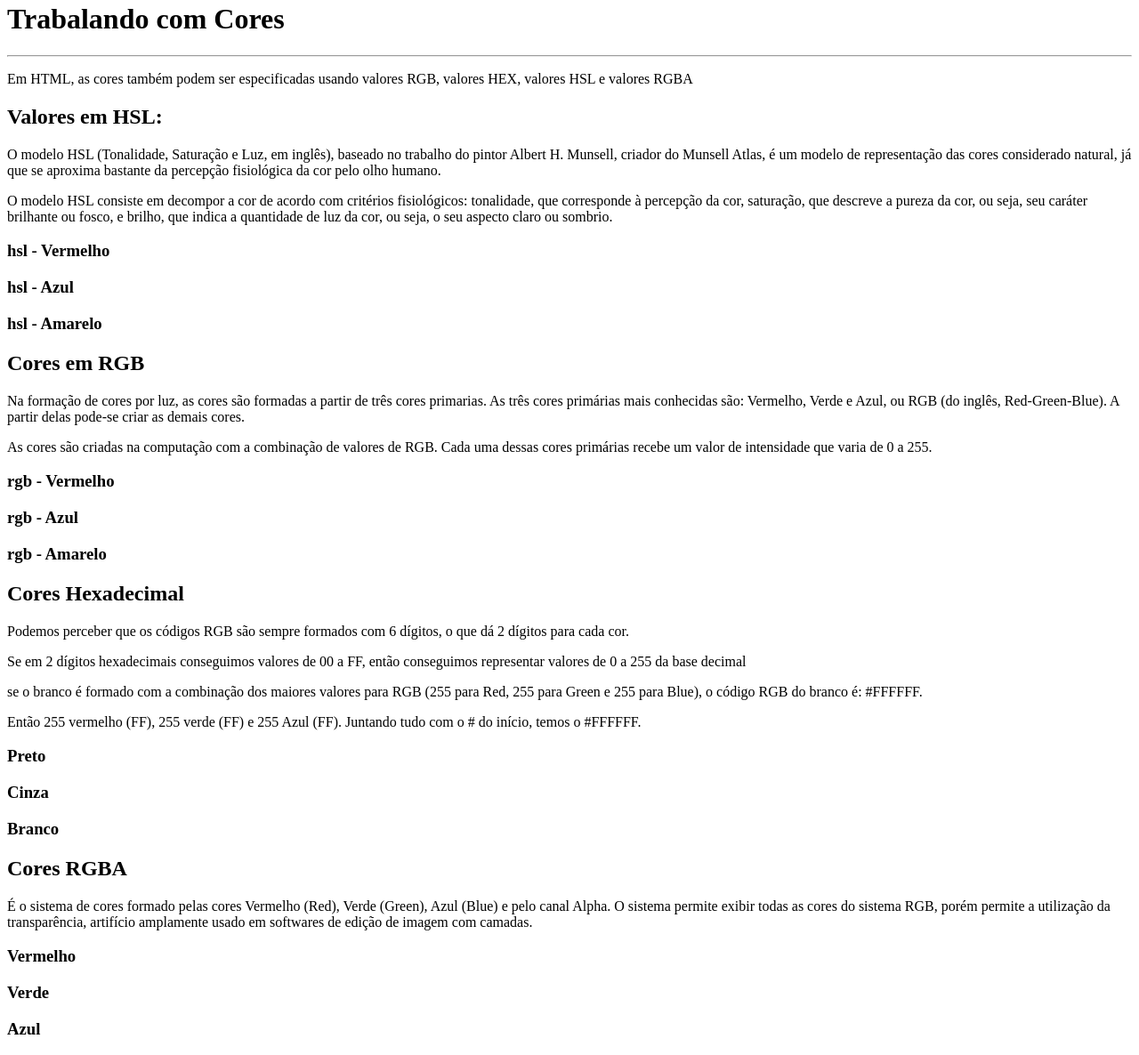
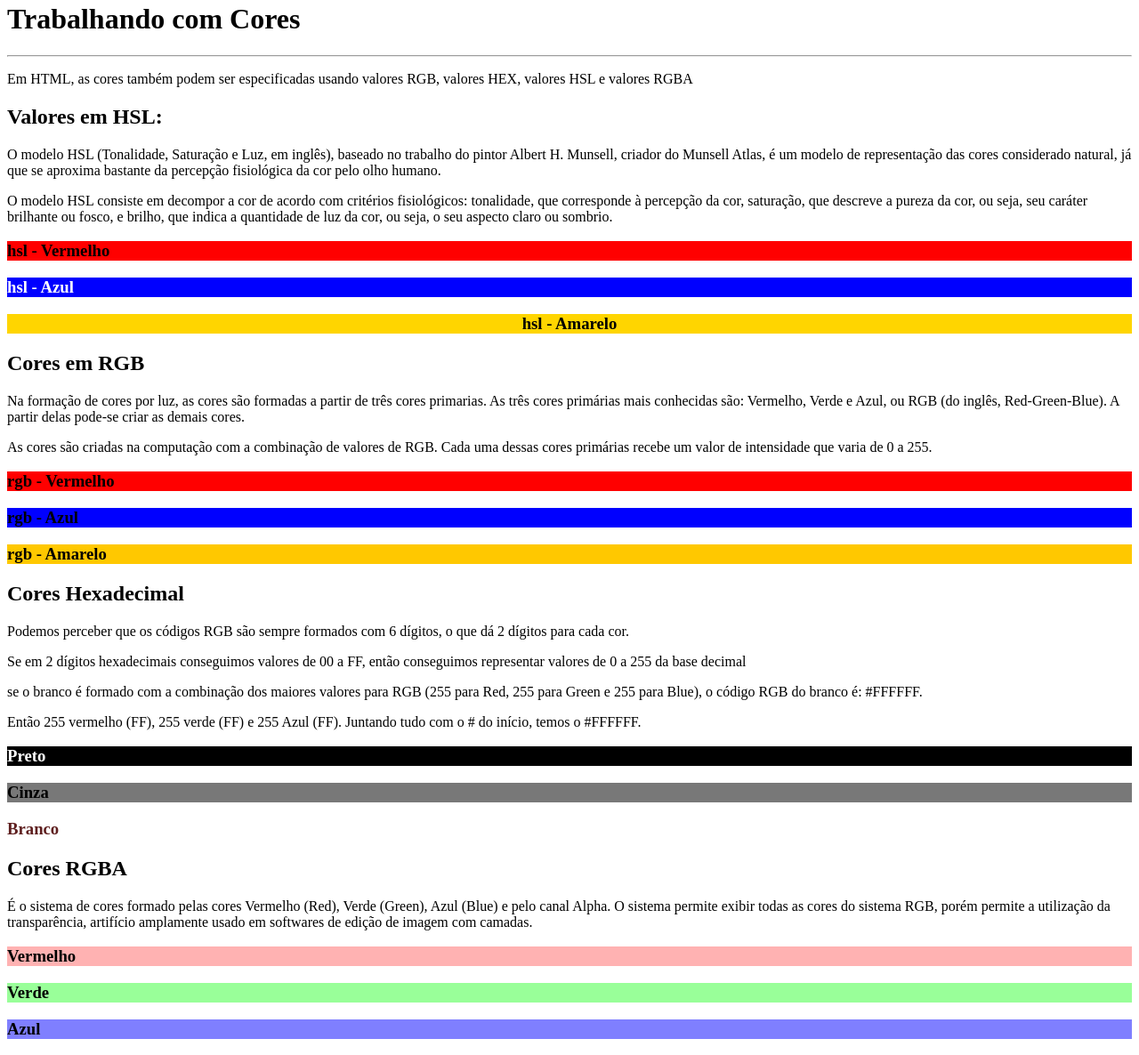
Before and after one commit to thamirislimasp/Front-End, a plain HTML site: page css/cores.html in a window 1280 px wide. Shown: the part 18-1204 px from the top of the page at 89% size. Drawn offline with Linux system fonts and the light colour scheme.

Commit message:
aula css

```diff
--- a/css/cores.html
+++ b/css/cores.html
@@ -7,7 +7,7 @@
   </head>
     <body>
 
-    <h1>Trabalando com Cores </h1>
+    <h1>Trabalhando com Cores </h1>
      <hr>
     <p>Em HTML, as cores também podem ser especificadas usando valores RGB, valores HEX, valores HSL e valores RGBA </p>
 
@@ -16,9 +16,9 @@
 
     <p>O modelo HSL consiste em decompor a cor de acordo com critérios fisiológicos: tonalidade, que corresponde à percepção da cor, saturação, que descreve a pureza da cor, ou seja, seu caráter brilhante ou fosco, e brilho, que indica a quantidade de luz da cor, ou seja, o seu aspecto claro ou sombrio.</p>
 
-<h3 >hsl - Vermelho</h3>
-<h3 >hsl - Azul</h3>
-<h3>hsl - Amarelo</h3>
+<h3 style="background-color: hsl(0,100%,50%); ">hsl - Vermelho</h3>
+<h3 style="background-color: hsl(240,100%,50%); color:white;">hsl - Azul</h3>
+<h3 style="background-color: hsl(50,100%,50%); text-align: center;">hsl - Amarelo</h3>
 
         <h2> Cores em RGB</h2>
 
@@ -26,9 +26,9 @@
 
 <p>As cores são criadas na computação com a combinação de valores de RGB. Cada uma dessas cores primárias recebe um valor de intensidade que varia de 0 a 255.</p>
 
-<h3>rgb - Vermelho</h3>
-<h3>rgb - Azul</h3>
-<h3 >rgb - Amarelo</h3>
+<h3 style="background-color: rgb(255,0,0);">rgb - Vermelho</h3>
+<h3 style="background-color: rgb(0,0,255);">rgb - Azul</h3>
+<h3 style="background-color: rgb(255,200,0);">rgb - Amarelo</h3>
 
         <h2>Cores Hexadecimal</h2>
 
@@ -40,16 +40,17 @@
 
 <p>Então 255 vermelho (FF), 255 verde (FF) e 255 Azul (FF). Juntando tudo com o # do início, temos o #FFFFFF. </p>
 
-<h3 >Preto</h3>
-<h3 >Cinza</h3>
-<h3 >Branco</h3>
+<h3 style="background-color: #000000; color:#FFFFFF;">Preto</h3>
+<!--FFF se os caracteres forem iguais-->
+<h3 style="background-color: #787878;">Cinza</h3>
+<h3 style="background-color: #FFFFFF; color: #5e1f1f;">Branco</h3>
 
         <h2>Cores RGBA</h2>
     <p>É o sistema de cores formado pelas cores Vermelho (Red), Verde (Green), Azul (Blue) e pelo canal Alpha. O sistema permite exibir todas as cores do sistema RGB, porém permite a utilização da transparência, artifício amplamente usado em softwares de edição de imagem com camadas.</p>
 
-<h3 >Vermelho</h3>
-<h3 >Verde</h3>
-<h3 >Azul</h3>
+<h3 style="background-color: rgba(255,0,0,0.3);">Vermelho</h3>
+<h3 style="background-color: rgba(0,255,0,0.4);">Verde</h3>
+<h3 style="background-color: rgba(0,0,255,0.5);">Azul</h3>
 
 
     </body>
```
Also changed, not shown: css/id_classe.html (added, +54 -0 lines), 1 other file.
